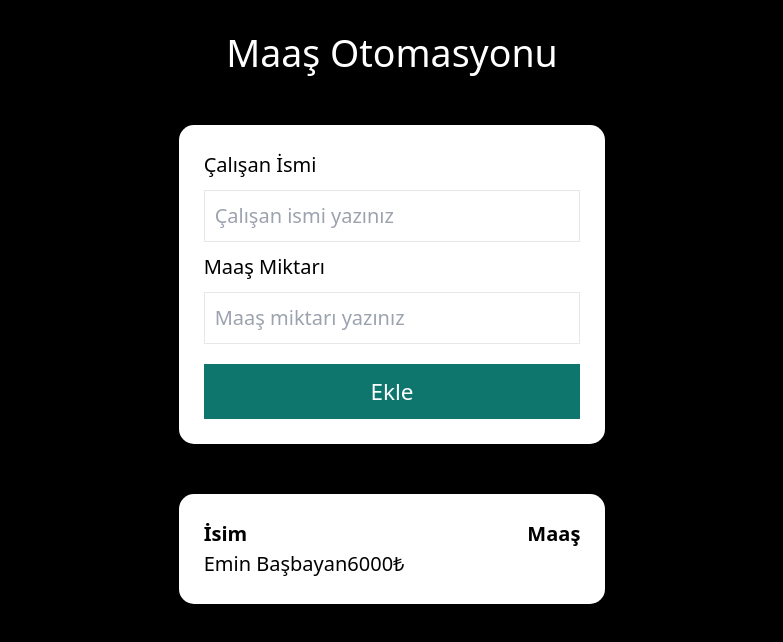
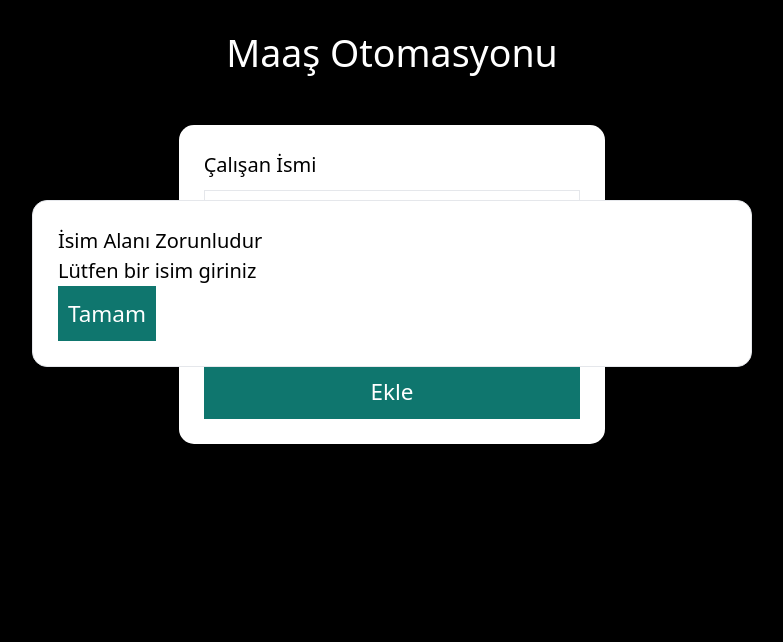
Before and after one commit to Pheaquel98/reactWorkerSalary, a React (Vite) app in the folder workersalary/: page / in a window 1280 px wide. Shown: the top 642 px of the page, without its empty margins (248-1031 px from the left). Built offline with nearby package versions, Linux system fonts and the light colour scheme.

Commit message:
component created for errors

```diff
--- a/workersalary/src/App.jsx
+++ b/workersalary/src/App.jsx
@@ -3,13 +3,13 @@ import AddWorker from "./components/Workers/AddWorker"
 import WorkerList from "./components/Workers/WorkerList"
 
 function App() {
-  const [count, setCount] = useState(0)
+  const [workers, setWorkers] = useState([])
 
   return (
     <div className="App">
       <h1 className="text-white text-center mt-6 text-3xl">Maaş Otomasyonu</h1>
-      <AddWorker />
-      <WorkerList />
+      <AddWorker setWorkers={setWorkers} />
+      <WorkerList setWorkers={setWorkers} workers={workers} />
     </div>
   )
 }
--- /dev/null
+++ b/workersalary/src/components/UI/ErrorModal.jsx
@@ -0,0 +1,21 @@
+import React from "react"
+import Button from "./Button"
+import Card from "./Card"
+
+const ErrorModal = () => {
+  return (
+    <div className="fixed top-1/4 left-0 flex justify-center mx-auto w-screen z-50 ">
+      <Card className="w-[36rem] border">
+        <header>
+          <h2>İsim Alanı Zorunludur</h2>
+        </header>
+        <section>Lütfen bir isim giriniz</section>
+        <footer>
+          <Button>Tamam</Button>
+        </footer>
+      </Card>
+    </div>
+  )
+}
+
+export default ErrorModal
--- a/workersalary/src/components/Workers/AddWorker.jsx
+++ b/workersalary/src/components/Workers/AddWorker.jsx
@@ -2,8 +2,9 @@ import React from "react"
 import Card from "../UI/Card"
 import Button from "../UI/Button"
 import { useState } from "react"
+import ErrorModal from "../UI/ErrorModal"
 
-const AddWorker = () => {
+const AddWorker = (props) => {
   const [workerName, setWorkerName] = useState("")
   const [wage, setWage] = useState("")
 
@@ -27,10 +28,19 @@ const AddWorker = () => {
     }
     setWorkerName("")
     setWage("")
-    console.log(workerName, wage)
+    props.setWorkers((prevState) => [
+      {
+        id: Math.floor(Math.random() * 99999),
+        name: workerName,
+        wage: wage,
+      },
+      ...prevState,
+    ])
   }
 
   return (
+    <div>
+      <ErrorModal />
       <Card className="mt-10">
         <form className="flex flex-col gap-y-2" onSubmit={addWorkerHandler}>
           <label htmlFor="name" className="font-medium">
@@ -60,6 +70,7 @@ const AddWorker = () => {
           </Button>
         </form>
       </Card>
+    </div>
   )
 }
 
--- a/workersalary/src/components/Workers/WorkerList.jsx
+++ b/workersalary/src/components/Workers/WorkerList.jsx
@@ -1,18 +1,32 @@
 import React from "react"
 import Card from "../UI/Card"
 
-const WorkerList = () => {
+const WorkerList = (props) => {
+  if (props.workers.length < 1) {
+    return
+  }
+
+  const deleteWorker = (id) => {
+    props.setWorkers(props.workers.filter((item) => item.id !== id))
+  }
+
   return (
     <Card className="mt-10">
       <ul>
-        <li className="flex justify-between">
+        <li className="flex justify-between p-2">
           <span className="font-bold">İsim</span>
           <span className="font-bold">Maaş</span>
         </li>
-        <li>
-          <span>Emin Başbayan</span>
-          <span>6000₺</span>
-        </li>
+        {props.workers.map((worker) => (
+          <li
+            className="flex justify-between cursor-pointer hover:shadow-xl p-2 transition-shadow"
+            key={worker.id}
+            onClick={() => deleteWorker(worker.id)}
+          >
+            <span>{worker.name}</span>
+            <span className="text-teal-700 font-medium">{worker.wage}₺</span>
+          </li>
+        ))}
       </ul>
     </Card>
   )
```
Lines whose indentation alone changed are shown as unchanged.
